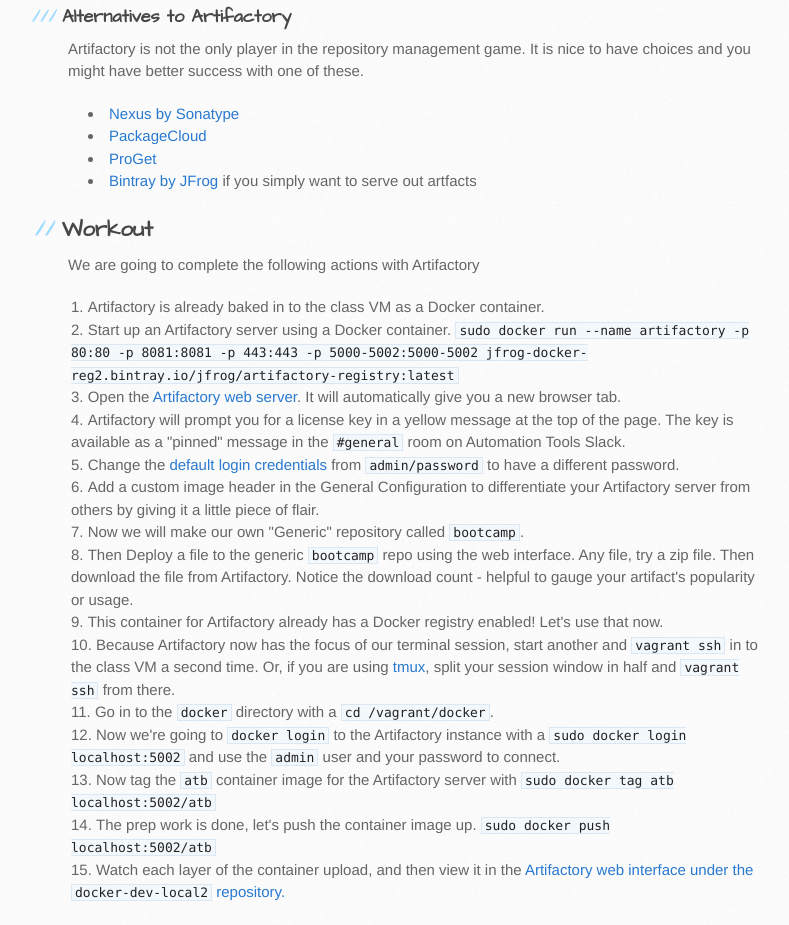
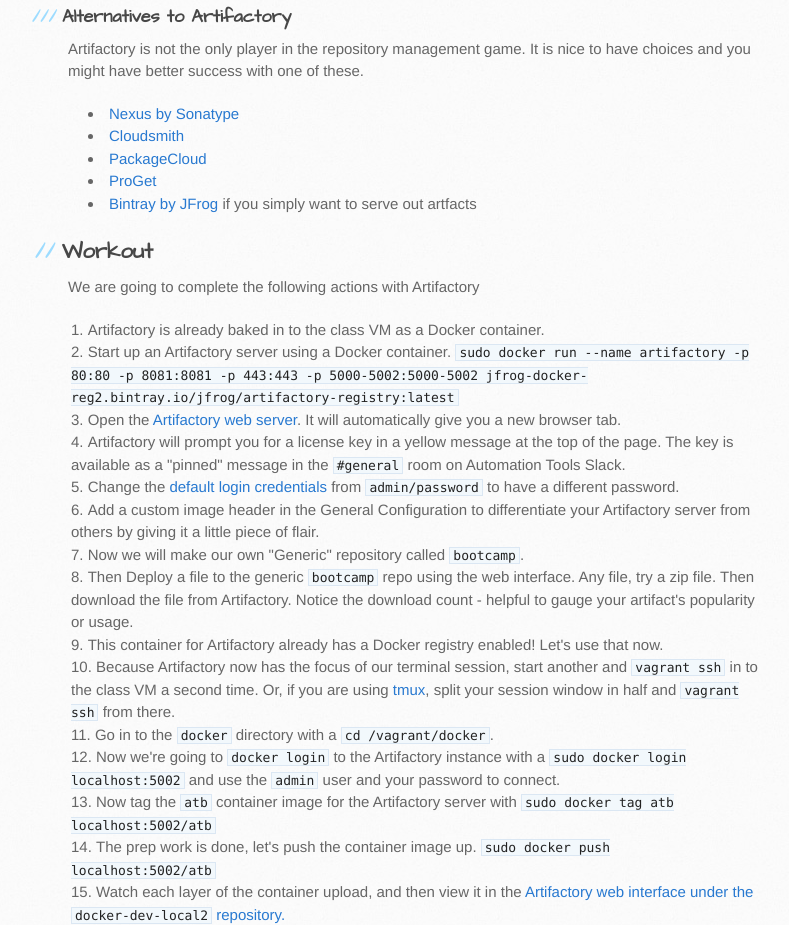
Before and after one commit to automation-tools-bootcamp/automation-tools-bootcamp.github.io, a plain HTML site: page artifactory.html in a window 1280 px wide. Shown: the part 2357-3282 px from the top of the page, without its empty margins (102-891 px from the left). Drawn offline with Linux system fonts and the light colour scheme.

Commit message:
Addition of Cloudsmith to list of Artifactory alternatives. (#1)

```diff
--- a/artifactory.html
+++ b/artifactory.html
@@ -79,6 +79,7 @@ Those sound similar but come down to using the same artifacts in two different w
 Artifactory is not the only player in the repository management game.  It is nice to have choices and you might have better success with one of these.
 <ul>
   <li><a href="http://www.sonatype.org/nexus/" target="_new">Nexus by Sonatype</a></li>
+  <li><a href="https://cloudsmith.io/" target="_new">Cloudsmith</a></li>
   <li><a href="https://packagecloud.io/" target="_new">PackageCloud</a></li>
   <li><a href="http://inedo.com/proget" target="_new">ProGet</a></li>
   <li><a href="https://www.jfrog.com/bintray/" target="_new">Bintray by JFrog</a> if you simply want to serve out artfacts</li>
```
